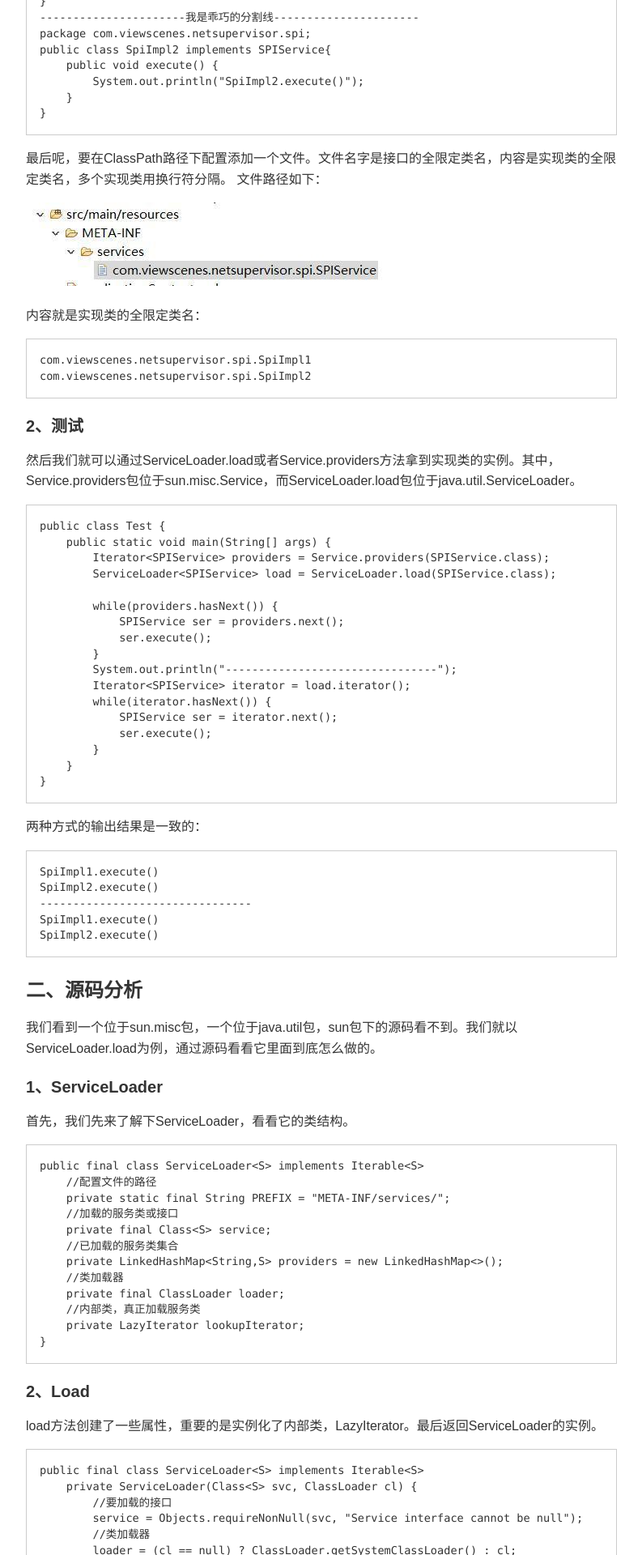
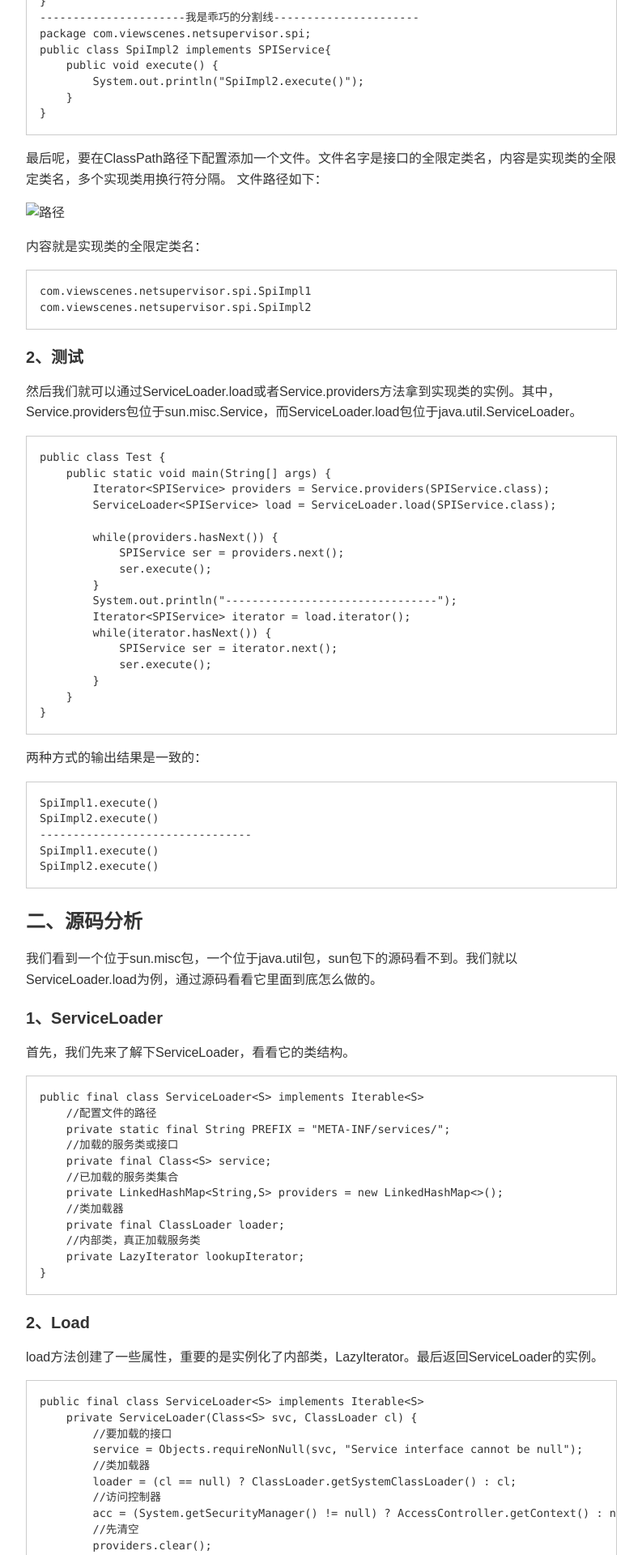
Before and after one commit to MazFactor/mzlongblog, a Jekyll site: the page built from _posts/2020-09-20-深入理解SPI机制.md, in a window 1280 px wide. Shown: the part 788-2708 px from the top of the page at 81% size, without its empty margins (118-911 px from the left). Built offline with Jekyll 4.4.1, drawn with Linux system fonts in a browser that asks for light colours; our own code applies the rules of GitHub Pages for plain Markdown files; comment, search, counter and statistics services are not loaded; a style sheet for code colours, icons or effects is not loaded.

Commit message:
Update 2020-09-20-深入理解SPI机制.md

````diff
--- a/_posts/2020-09-20-深入理解SPI机制.md
+++ b/_posts/2020-09-20-深入理解SPI机制.md
@@ -30,7 +30,7 @@ public class SpiImpl2 implements SPIService{
 最后呢，要在ClassPath路径下配置添加一个文件。文件名字是接口的全限定类名，内容是实现类的全限定类名，多个实现类用换行符分隔。
 文件路径如下：
 
-![路径](/images/blog/20200920-path.jpg)
+![路径](../images/blog/20200920-path.jpg)
 
 内容就是实现类的全限定类名：
 ```
````
